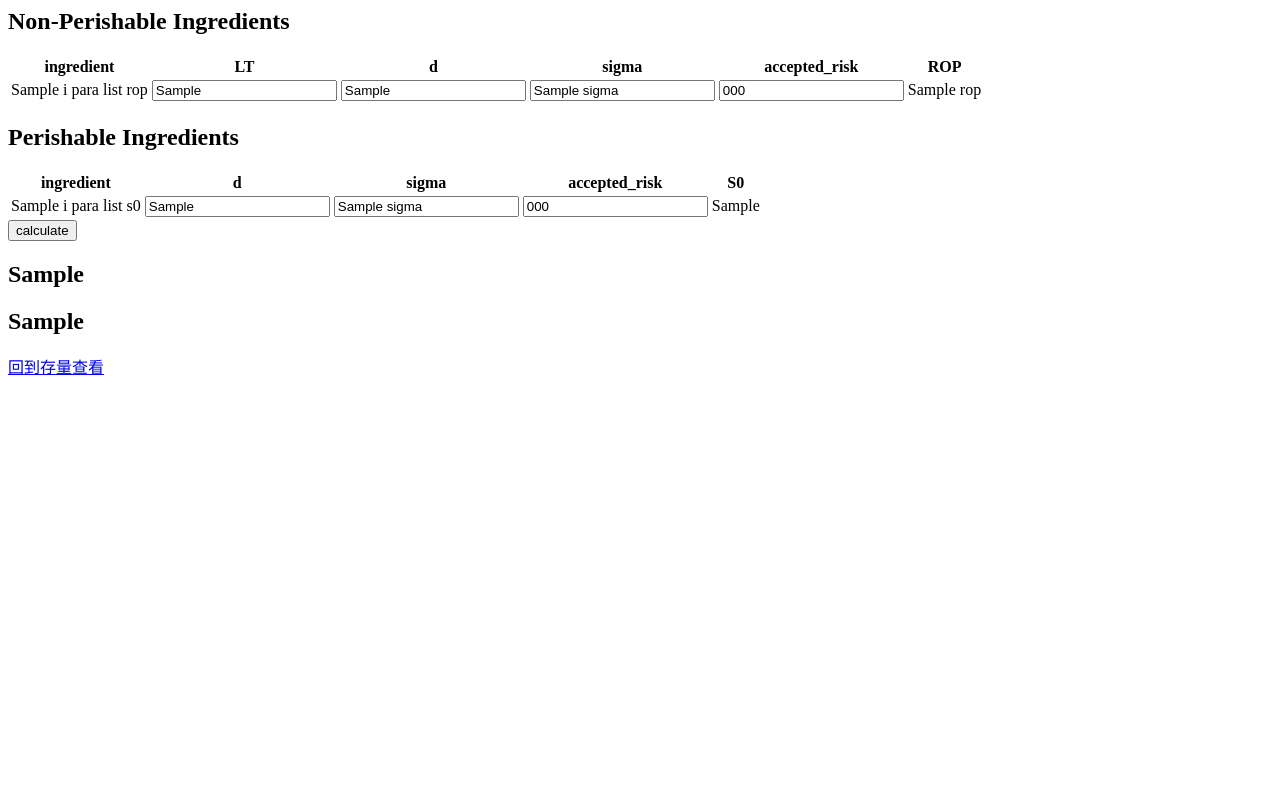
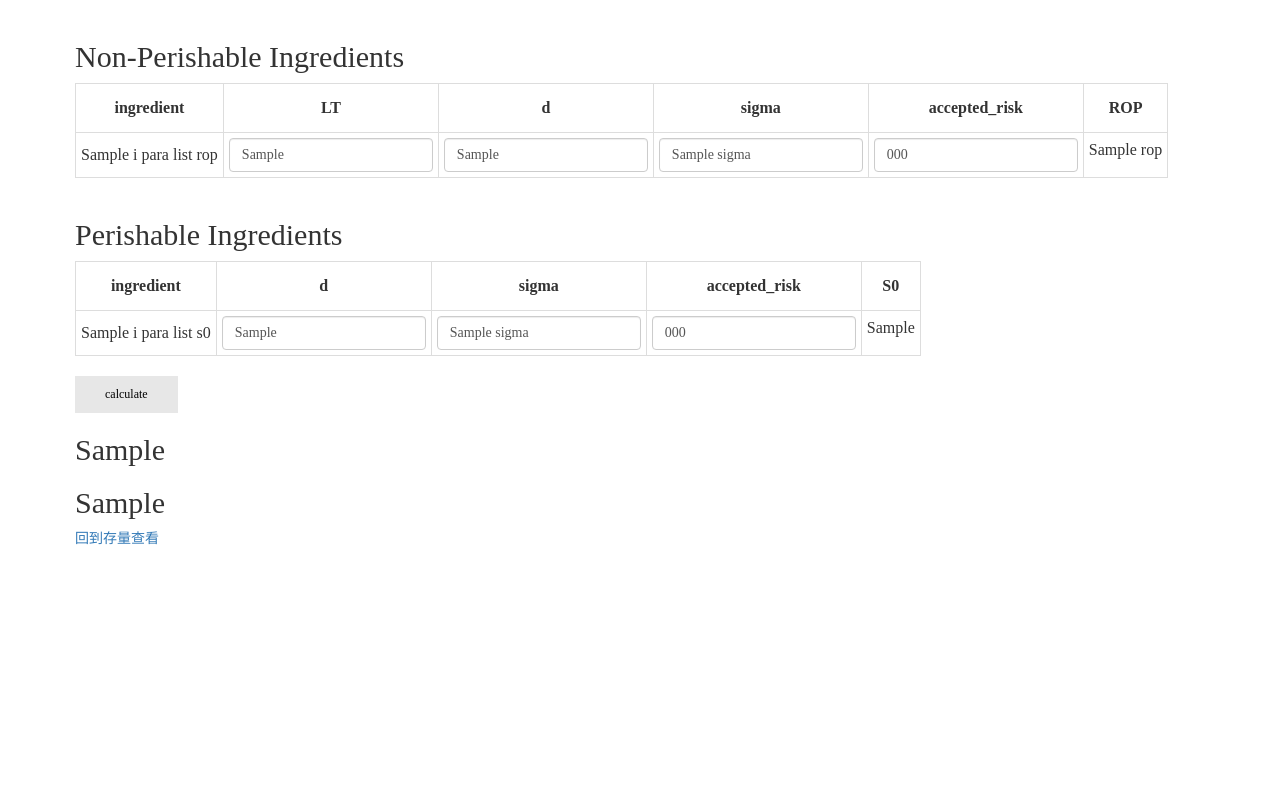
Before and after one commit to mingmin0101/Drinks-System, a Django app: template system/drink/templates/level_setup.html in a window 1280 px wide. Run offline with Django 3.2, Linux system fonts and the light colour scheme; the template is opened without the code that fills it: most values are stand-ins (such as "Sample title", 1, 10 or a date in 2020); some libraries are stand-ins or nearby versions.

Commit message:
version10: ingredients pages css added

```diff
--- a/system/drink/templates/add_member.html
+++ b/system/drink/templates/add_member.html
@@ -18,6 +18,10 @@
           text-decoration: none;
           display: inline-block;
           font-size: 12px;
+        }
+        button:hover {
+          background-color: #333;
+          color: white;
         }
         body {
             font-family: 微軟正黑體
--- a/system/drink/templates/level_setup.html
+++ b/system/drink/templates/level_setup.html
@@ -1,10 +1,54 @@
 <html>
 	<head>
 		<title>Level Setup</title>
+        <meta charset="utf-8">
+        <meta name="viewport" content="width=device-width, initial-scale=1">
+        <link rel="stylesheet" href="https://maxcdn.bootstrapcdn.com/bootstrap/3.3.7/css/bootstrap.min.css">
+        <script src="https://ajax.googleapis.com/ajax/libs/jquery/3.3.1/jquery.min.js"></script>
+        <script src="https://maxcdn.bootstrapcdn.com/bootstrap/3.3.7/js/bootstrap.min.js"></script>
 	</head>
+    <style type="text/css">
+        .button {
+          background-color: #e7e7e7;
+          color: black;
+          border: none;
+          padding: 10px 30px;
+          text-align: center;
+          text-decoration: none;
+          display: inline-block;
+          font-size: 12px;
+        }
+        .button:hover {
+          background-color: #333;
+          color: white;
+        }
+        body {
+            font-family: 微軟正黑體;
+        }
+
+
+        table, td, th {
+          border: 1px solid #ddd;
+          text-align: left;
+        }
+
+        table {
+          border-collapse: collapse;
+        }
+
+        th{
+          padding: 15px;
+          text-align:center;
+        }
+
+        td {
+          padding: 5px;
+        }
+    </style>
 	<body>
 		<form method="GET" action="">
-				<h2>Non-Perishable Ingredients<h2>
+			<div class='container' style="padding: 20px;">
+            <h2>Non-Perishable Ingredients</h2>
 			<table>
 				<tr>
 					<th>ingredient</th>
@@ -18,16 +62,16 @@
 				<tr>
 					<td>{{i.ingredient_name}}</td>
 					<td>
-						<input name="{{i.ingredient_name}}_LT" id="{{i.ingredient_name}}_LT type="text" value="{{i.LT}}">
+						<input class="form-control" name="{{i.ingredient_name}}_LT" id="{{i.ingredient_name}}_LT type="text" value="{{i.LT}}">
 					</td>
 					<td>
-						<input name="{{i.ingredient_name}}_d" id="{{i.ingredient_name}}_d" type="text" value="{{i.d}}">
+						<input class="form-control" name="{{i.ingredient_name}}_d" id="{{i.ingredient_name}}_d" type="text" value="{{i.d}}">
 					</td>
 					<td>
-						<input name="{{i.ingredient_name}}_sigma" id="{{i.ingredient_name}}_sigma" type="text" value="{{i.sigma}}">
+						<input class="form-control" name="{{i.ingredient_name}}_sigma" id="{{i.ingredient_name}}_sigma" type="text" value="{{i.sigma}}">
 					</td>
 					<td>
-						<input name="{{i.ingredient_name}}_accepted_risk" id="{{i.ingredient_name}}_accepted_risk" type="text" value="{{i.accepted_risk}}">
+						<input class="form-control" name="{{i.ingredient_name}}_accepted_risk" id="{{i.ingredient_name}}_accepted_risk" type="text" value="{{i.accepted_risk}}">
 					</td>
 					<td>
 						<p>{{i.ROP}}</p>
@@ -36,7 +80,9 @@
 				{%endfor%}
 			</table>
 
-			<h2>Perishable Ingredients<h2>
+            <br>
+
+			<h2>Perishable Ingredients</h2>
 			<table>
 				<tr>
 					<th>ingredient</th>
@@ -50,13 +96,13 @@
 				<tr>
 					<td>{{i.ingredient_name}}</td>
 					<td>
-						<input name="{{i.ingredient_name}}_d" id="{{i.ingredient_name}}_d" type="text" value="{{i.d}}">
+						<input class="form-control" name="{{i.ingredient_name}}_d" id="{{i.ingredient_name}}_d" type="text" value="{{i.d}}">
 					</td>
 					<td>
-						<input name="{{i.ingredient_name}}_sigma" id="{{i.ingredient_name}}_sigma" type="text" value="{{i.sigma}}">
+						<input class="form-control" name="{{i.ingredient_name}}_sigma" id="{{i.ingredient_name}}_sigma" type="text" value="{{i.sigma}}">
 					</td>
 					<td>
-						<input name="{{i.ingredient_name}}_accepted_risk" id="{{i.ingredient_name}}_accepted_risk" type="text" value="{{i.accepted_risk}}">
+						<input class="form-control" name="{{i.ingredient_name}}_accepted_risk" id="{{i.ingredient_name}}_accepted_risk" type="text" value="{{i.accepted_risk}}">
 					</td>
 					<td>
 						<p>{{i.S0}}</p>
@@ -64,13 +110,16 @@
 				</tr>
 				{%endfor%}
 			</table>
-			<input type="submit" value="calculate">
+            <br>
+			<input class='button' type="submit" value="calculate">
+
 		</form>
 
 			<h2>{{ROP_list}}</h2>
 			<h2>{{SO_list}}</h2>
 			<a href="/listingredient">回到存量查看</a>
 
+          </div>
 	</body>
 
 </html>
--- a/system/drink/templates/order.html
+++ b/system/drink/templates/order.html
@@ -28,6 +28,10 @@
           text-decoration: none;
           display: inline-block;
           font-size: 12px;
+        }
+        button:hover {
+          background-color: #333;
+          color: white;
         }
         body {
             font-family: 微軟正黑體
```
Also changed, not shown: system/drink/templates/manager_check_i.html (+58 -12 lines), system/db.sqlite3.
